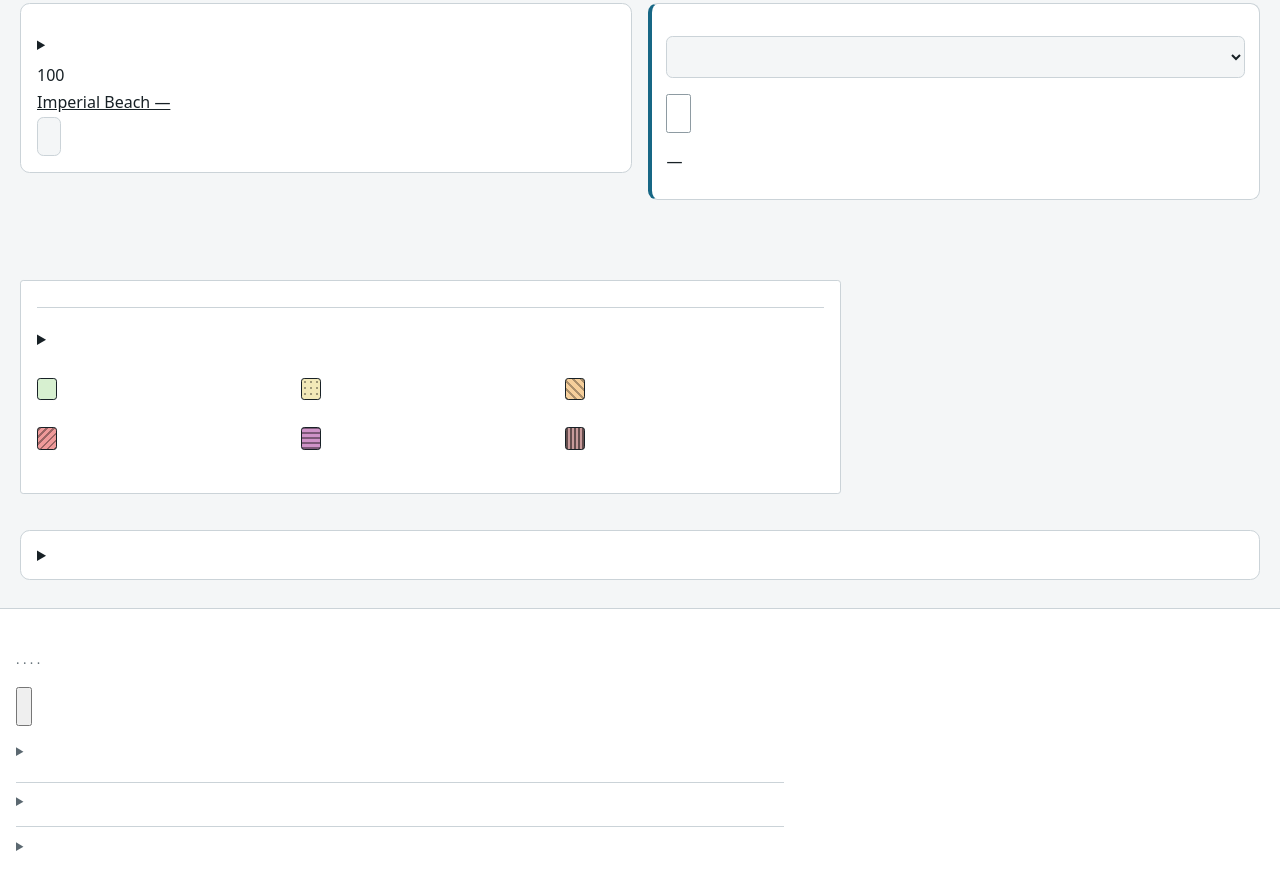
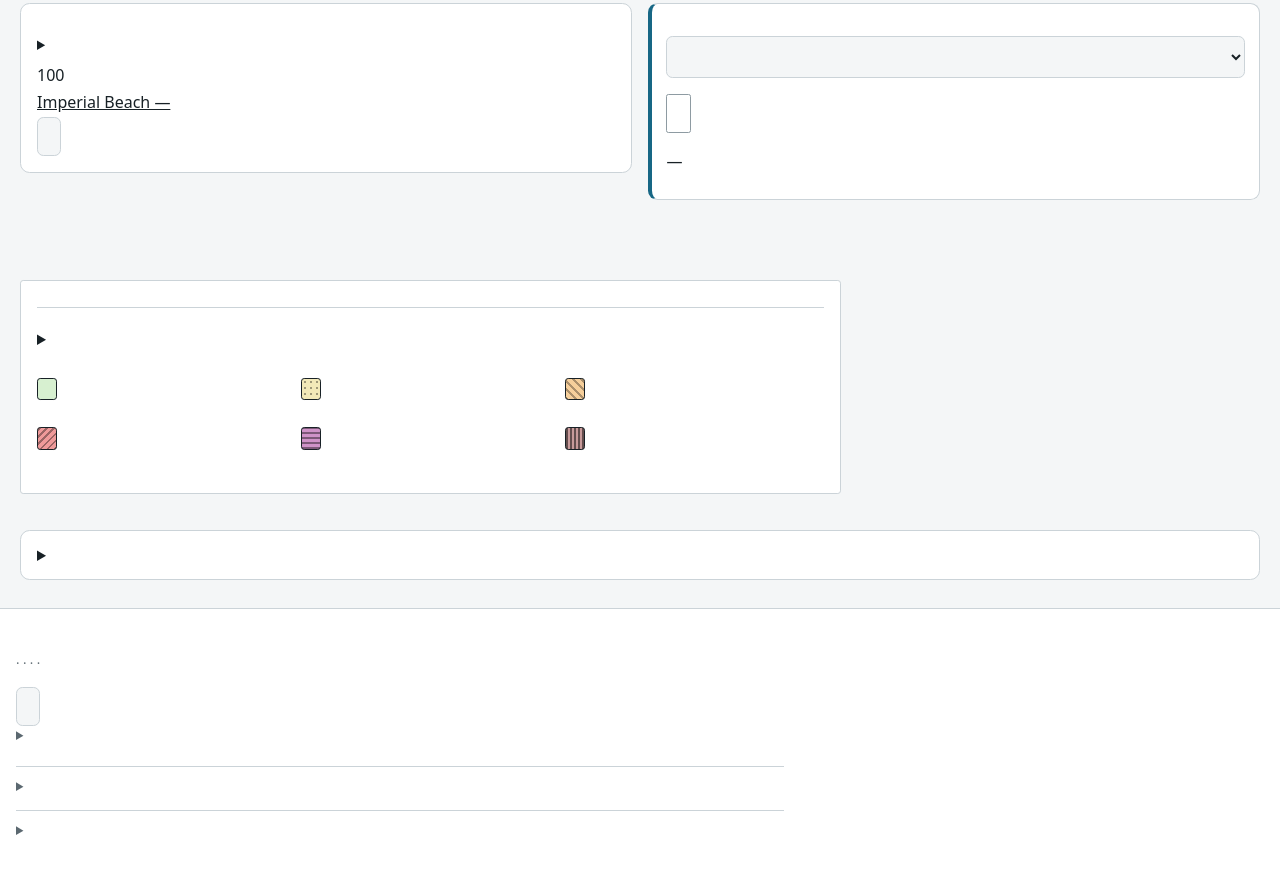
Before and after one commit to ChelseaKR/swelter, a website with bundled scripts: page web/index.html in a window 1280 px wide. Shown: the part 2045-2934 px from the top of the page. Built offline with nearby package versions, Linux system fonts and the light colour scheme; files whose address does not match are found by name.

Commit message:
fix(web): give the analytics opt-out button the footer's button colours
With no rule of its own the button fell back to the user agent's colours,
and in WebKit's dark scheme that is white on #c0c0c0 (1.81:1), which the
CI axe run across views caught. It now uses the settings button's
border, background and inherited text colour.

```diff
--- a/web/styles.css
+++ b/web/styles.css
@@ -1218,6 +1218,22 @@ footer code {
   margin: 0.4rem 0 0;
 }
 
+/* The footer's "Opt out of analytics" control (ADR 0055), styled like the settings button so
+   it never falls back to the user agent's button colours, which fail contrast in dark mode. */
+.analytics-choice {
+  margin: 0.5rem 0 0;
+}
+
+.analytics-choice button {
+  font: inherit;
+  padding: 0.35rem 0.7rem;
+  border: 1px solid var(--border);
+  border-radius: 0.4rem;
+  background: var(--bg);
+  color: inherit;
+  cursor: pointer;
+}
+
 .shortcuts {
   margin-top: 0.6rem;
 }
```
